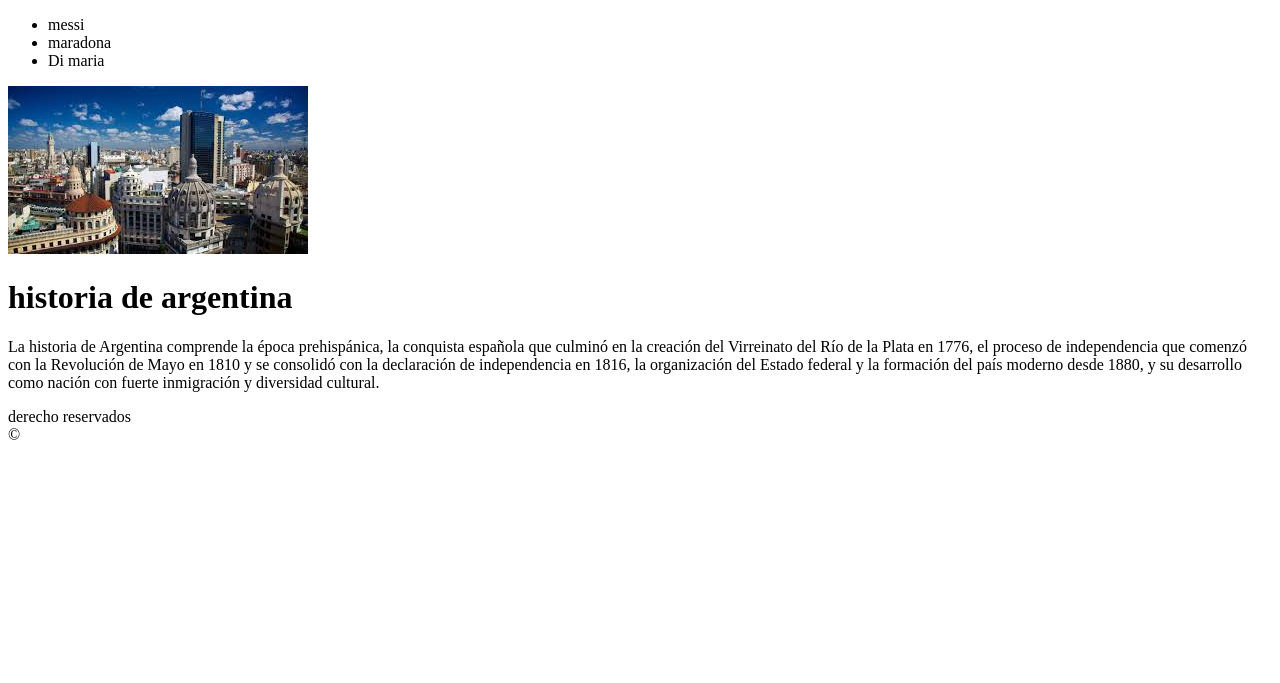
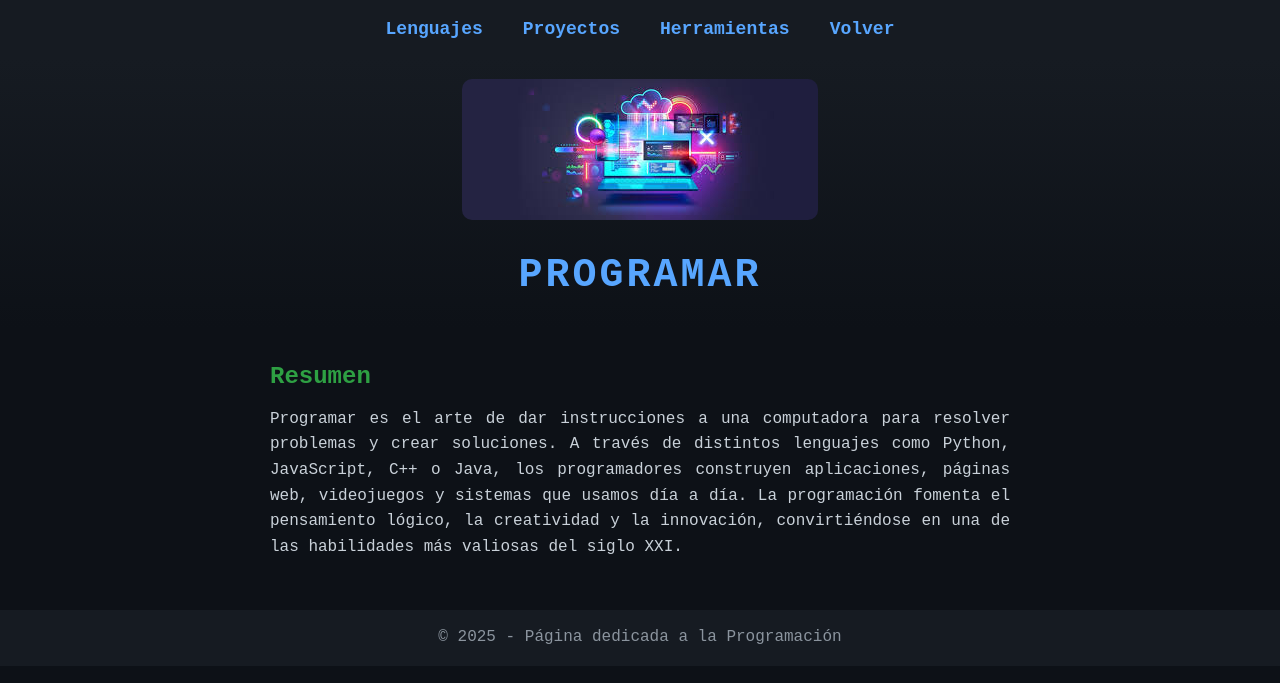
Before and after one commit to andres-gonzalez-31/combarranquilla_vscode_python, a Flask app: template POO_segundo_periodo/framework-flask/templates/programar.html in a window 1280 px wide. Shown: the top 683 px of the page. Run offline with Flask 3, Linux system fonts and the light colour scheme; the template is opened without the code that fills it, so the values that code supplies are empty.

Commit message:
nuevo-completo

```diff
--- a/POO_segundo_periodo/framework-flask/app.py
+++ b/POO_segundo_periodo/framework-flask/app.py
@@ -12,16 +12,16 @@ def contacto():
 
         return render_template('onepiece.html')
 
-@app.route('/argentina')
+@app.route('/futbol')
 def servicio():
 
-        return render_template('argentina.html')
+        return render_template('futbol.html')
 
 
-@app.route('/brasil')
+@app.route('/programacion')
 def estudiantes():
 
-        return render_template('brasil.html')
+        return render_template('programar.html')
 
 @app.route('/cursos')
 def curso():
--- /dev/null
+++ b/POO_segundo_periodo/framework-flask/static/style/programar.css
@@ -0,0 +1,86 @@
+/* Reset básico */
+* {
+  margin: 0;
+  padding: 0;
+  box-sizing: border-box;
+}
+
+body {
+  font-family: "Courier New", monospace; /* estilo código */
+  background-color: #0d1117; /* negro azulado tipo VS Code */
+  color: #c9d1d9; /* gris claro */
+  line-height: 1.6;
+}
+
+/* HEADER */
+header {
+  background-color: #161b22; /* gris oscuro */
+  padding: 15px 0;
+}
+
+header nav ul {
+  display: flex;
+  justify-content: center;
+  list-style: none;
+}
+
+header nav ul li {
+  margin: 0 20px;
+}
+
+header nav ul li a {
+  color: #58a6ff; /* azul brillante */
+  text-decoration: none;
+  font-weight: bold;
+  font-size: 18px;
+}
+
+header nav ul li a:hover {
+  color: #2ea043; /* verde tipo código */
+}
+
+/* HERO */
+.hero {
+  text-align: center;
+  padding: 20px;
+  background: linear-gradient(to bottom, #161b22, #0d1117);
+  color: #58a6ff;
+}
+
+.hero img {
+  max-width: 100%;
+  border-radius: 10px;
+  margin-bottom: 15px;
+}
+
+.hero h1 {
+  font-size: 40px;
+  text-transform: uppercase;
+  letter-spacing: 3px;
+}
+
+/* RESUMEN */
+.resumen {
+  padding: 30px;
+  max-width: 800px;
+  margin: auto;
+  text-align: justify;
+}
+
+.resumen h2 {
+  color: #2ea043; /* verde tipo "terminal" */
+  margin-bottom: 10px;
+}
+
+.resumen p {
+  color: #c9d1d9;
+}
+
+/* FOOTER */
+footer {
+  background-color: #161b22;
+  color: #8b949e;
+  text-align: center;
+  padding: 15px 0;
+  margin-top: 20px;
+}
--- a/POO_segundo_periodo/framework-flask/templates/index.html
+++ b/POO_segundo_periodo/framework-flask/templates/index.html
@@ -32,7 +32,6 @@
             <h1>historia de brasil</h1>
             <p>La historia de Brasil inicia con pueblos indígenas, a partir del 9000 a.C., hasta la llegada de los colonizadores portugueses en 1500. Brasil fue una colonia portuguesa hasta 1822, año en que se independizó para convertirse en el Imperio de Brasil, que en 1889 dio paso a la Primera República brasileña. El país experimentó la esclavitud, que fue abolida en 1888, y dos periodos de dictadura militar.  </p>
         </main>
-        <footer>derecho reservados</footer>&copy;
     </div>
     <div class="interna">
         <header>
@@ -47,7 +46,6 @@
         <h1>historia de colombia</h1>
         <p>La historia de Colombia inicia con pueblos indígenas como los Muiscas y Quimbayas. En 1499 llegaron los españoles, creando el Virreinato de la Nueva Granada y explotando el oro. Tras la Independencia en 1819, se creó la Gran Colombia, que se desintegró en 1830, dando origen a varias naciones. Colombia tuvo varias formas de gobierno federal hasta la República de Colombia en 1886. Desde entonces, ha enfrentado violencia y conflictos armados, mientras que la Constitución de 1991 consolidó un país diverso con identidades regionales y culturales. </p>
     </main>
-    <footer>derecho reservados</footer>&copy;
     </div>
 
     <div  class="interna">
@@ -64,8 +62,8 @@
         <h1>historia de argentina</h1>
         <p>La historia de Argentina comprende la época prehispánica, la conquista española que culminó en la creación del Virreinato del Río de la Plata en 1776, el proceso de independencia que comenzó con la Revolución de Mayo en 1810 y se consolidó con la declaración de independencia en 1816, la organización del Estado federal y la formación del país moderno desde 1880, y su desarrollo como nación con fuerte inmigración y diversidad cultural. </p>
     </main>
-    <footer>derecho reservados</footer>&copy;
 </div>
 </section>
+<footer>derecho reservados</footer>&copy;
 </body>
 </html>
--- a/POO_segundo_periodo/framework-flask/templates/onepiece.html
+++ b/POO_segundo_periodo/framework-flask/templates/onepiece.html
@@ -14,7 +14,7 @@
         <li><a href="#">Mugiwara</a></li>
         <li><a href="#">Grand Line</a></li>
         <li><a href="#">Akuma no Mi</a></li>
-        <li><a href="../templates/index.html">Volver</a></li>
+        <li><a href="{{url_for('inicio')}}">Volver</a></li>
       </ul>
     </nav>
   </header>
@@ -22,7 +22,7 @@
   <!-- MAIN -->
   <main>
     <section class="hero">
-      <img src="https://i.ibb.co/vxjM5Yz/onepiece-banner.jpg" alt="One Piece Banner">
+      <img src="{{url_for('static',filename='img/onopiece.jpeg')}}" alt="One Piece Banner">
       <h1>One Piece</h1>
     </section>
 
--- a/POO_segundo_periodo/framework-flask/templates/programar.html
+++ b/POO_segundo_periodo/framework-flask/templates/programar.html
@@ -1,23 +1,47 @@
 <!DOCTYPE html>
-<html lang="en">
+<html lang="es">
 <head>
   <meta charset="UTF-8">
   <meta name="viewport" content="width=device-width, initial-scale=1.0">
-    <title>argentina</title>
+  <title>Programar</title>
+  <link rel="stylesheet" href="../static/style/programar.css">
 </head>
 <body>
+  <!-- HEADER -->
   <header>
+    <nav>
       <ul>
-            <li>messi</li>
-            <li>maradona</li>
-            <li>Di maria</li>
+        <li><a href="#">Lenguajes</a></li>
+        <li><a href="#">Proyectos</a></li>
+        <li><a href="#">Herramientas</a></li>
+        <li><a href="{{url_for('inicio')}}">Volver</a></li>
       </ul>
+    </nav>
   </header>
+
+  <!-- MAIN -->
   <main>
-        <img src="{{url_for('static',filename='img/argentina.jpeg')}}" alt="">
-        <h1>historia de argentina</h1>
-        <p>La historia de Argentina comprende la época prehispánica, la conquista española que culminó en la creación del Virreinato del Río de la Plata en 1776, el proceso de independencia que comenzó con la Revolución de Mayo en 1810 y se consolidó con la declaración de independencia en 1816, la organización del Estado federal y la formación del país moderno desde 1880, y su desarrollo como nación con fuerte inmigración y diversidad cultural. </p>
+    <section class="hero">
+      <img src="{{url_for('static',filename='img/programa.jpeg')}}" alt="Programación Banner">
+      <h1>Programar</h1>
+    </section>
+
+    <section class="resumen">
+      <h2>Resumen</h2>
+      <p>
+        Programar es el arte de dar instrucciones a una computadora para resolver problemas
+        y crear soluciones. A través de distintos lenguajes como Python, JavaScript, C++
+        o Java, los programadores construyen aplicaciones, páginas web, videojuegos y
+        sistemas que usamos día a día. La programación fomenta el pensamiento lógico,
+        la creatividad y la innovación, convirtiéndose en una de las habilidades más
+        valiosas del siglo XXI.
+      </p>
+    </section>
   </main>
-    <footer>derecho reservados</footer>&copy;
+
+  <!-- FOOTER -->
+  <footer>
+    <p>© 2025 - Página dedicada a la Programación</p>
+  </footer>
 </body>
 </html>
```
Also changed, not shown: POO_segundo_periodo/framework-flask/static/style/futbol.css (added, +82 -0 lines), POO_segundo_periodo/framework-flask/static/style/style_index.css (+94 -22 lines), POO_segundo_periodo/framework-flask/templates/futbol.html (+33 -9 lines), POO_segundo_periodo/framework-flask/static/img/onopiece.jpeg (renamed from POO_segundo_periodo/framework-flask/static/img/onopiecejpeg.jpeg). Lines whose indentation alone changed are shown as unchanged.
